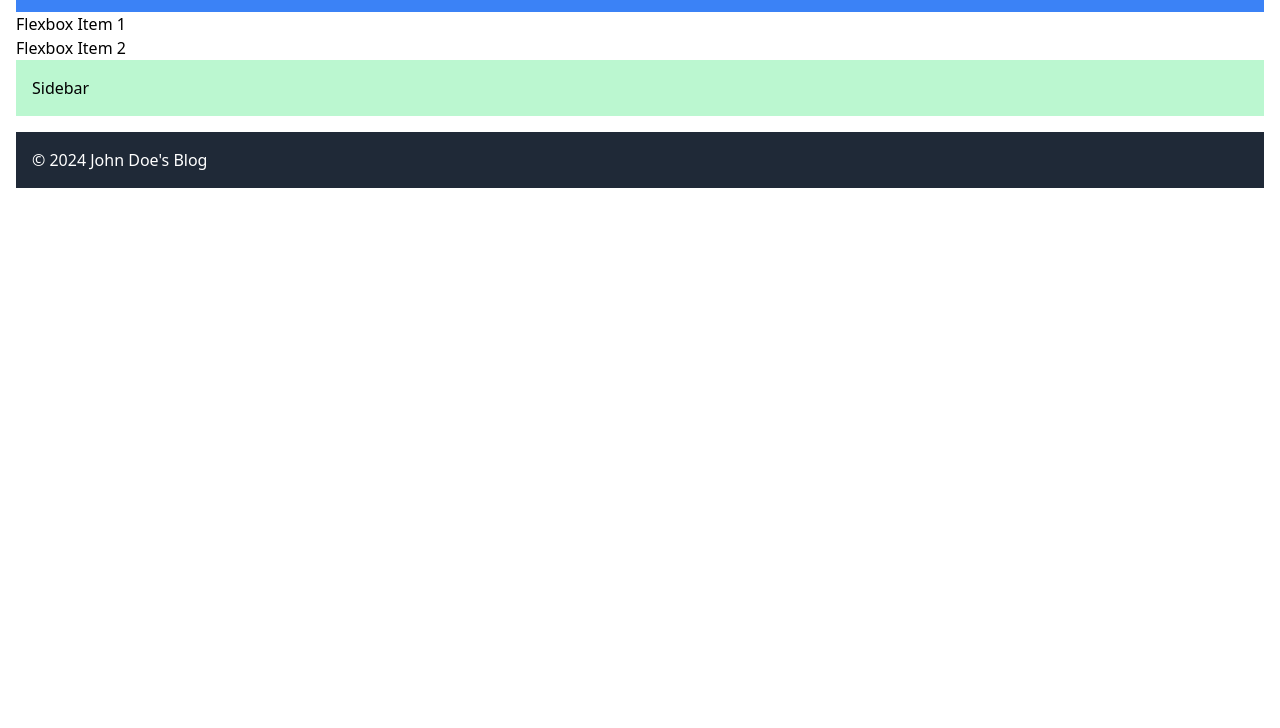
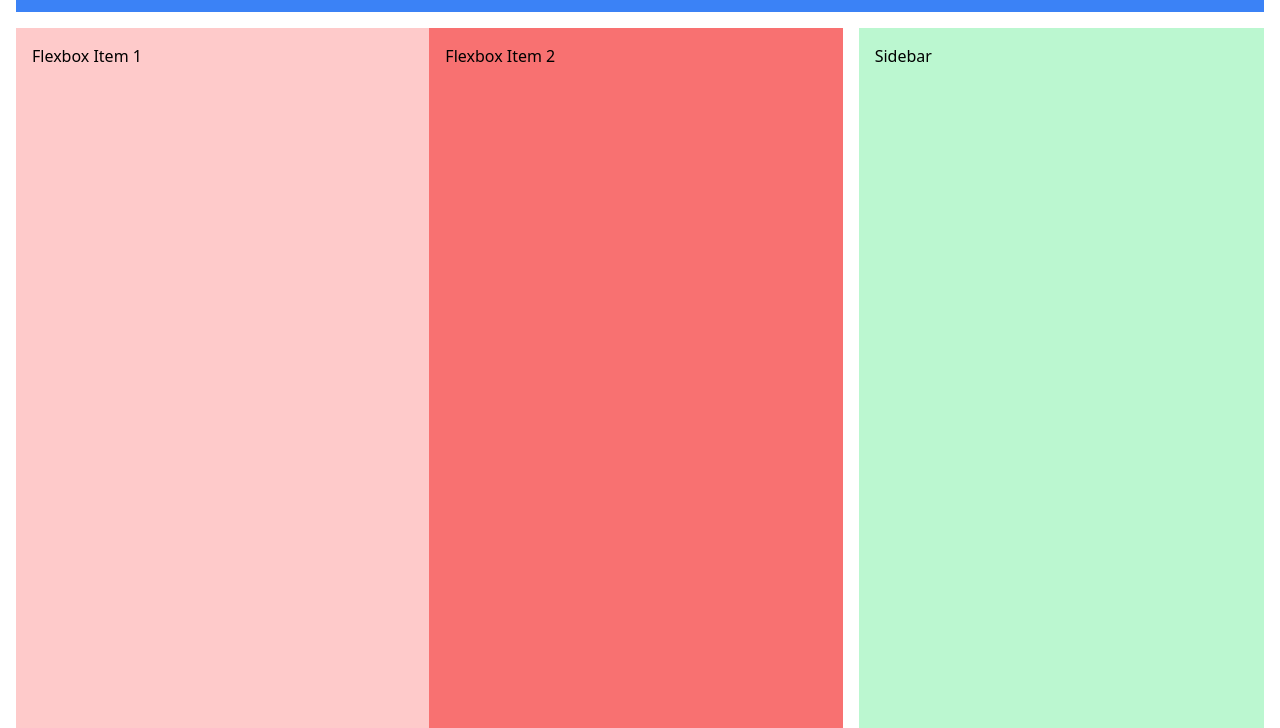
Before and after one commit to Nonijay/alx-intermediate-frontend, a website: page 0x02-tailwind-css/5-gridflex_index.html in a window 1280 px wide. Shown: the part 72-800 px from the top of the page. Drawn offline with nearby package versions, Linux system fonts and the light colour scheme.

Commit message:
update file

```diff
--- a/0x02-tailwind-css/5-gridflex_index.html
+++ b/0x02-tailwind-css/5-gridflex_index.html
@@ -19,10 +19,10 @@
         <h1 class="text-3xl">Grid and Flexbox Layout</h1>
     </header>
 
-    <main>
-        <section>
-            <div>Flexbox Item 1</div>
-            <div>Flexbox Item 2</div>
+    <main class="grid grid-cols-1 lg:grid-cols-3 gap-4 mt-4 min-h-screen">
+        <section class="lg:col-span-2 flex">
+            <div class="w-1/2 bg-red-200 p-4">Flexbox Item 1</div>
+            <div class="w-1/2 bg-red-400 p-4">Flexbox Item 2</div>
         </section>
         <aside class="bg-green-200 p-4">Sidebar</aside>
     </main>
```
